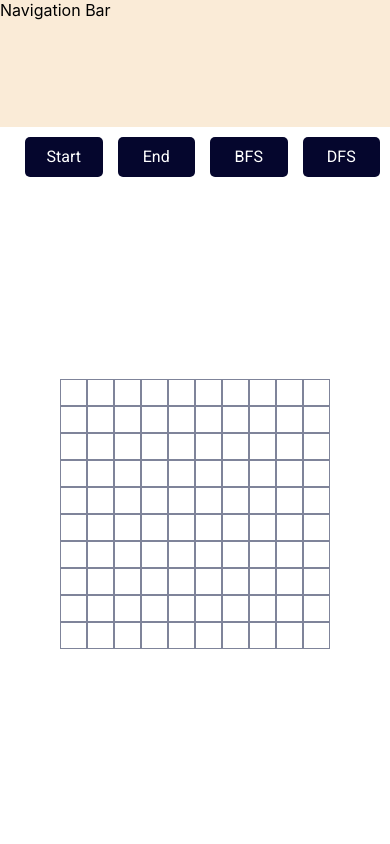
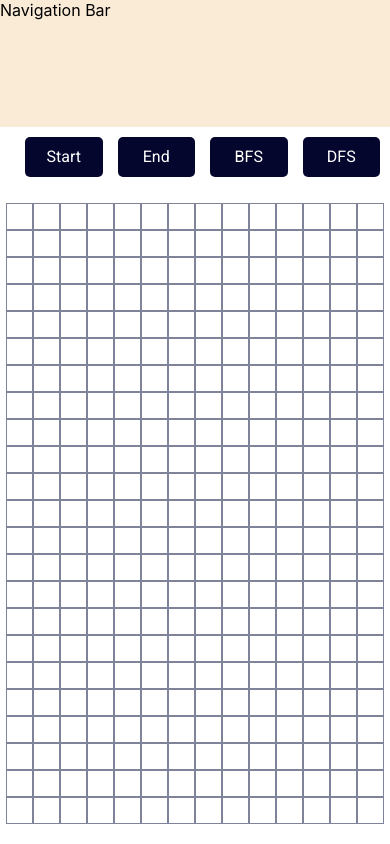
Before and after one commit to KshitizPratap/graph_visualizer, a React (Create React App) app: page / in a window 390 px wide. Built offline with nearby package versions, Linux system fonts and the light colour scheme; a web font is replaced by a local one.

Commit message:
made responsive

```diff
--- a/src/container/GraphVisualizer.js
+++ b/src/container/GraphVisualizer.js
@@ -16,22 +16,35 @@ function GraphVisualizer() {
   const [endCoordinate, setEndCoordinate] = useState([]);
 
   const [prevWall, setPrevWall] = useState([-1, -1]);
+  const [reload, setReload] = useState(false);
 
   useEffect(() => {
-    let temp = Array(10)
+    let height = window.innerHeight;
+    let width = window.innerWidth;
+
+    let row = parseInt(width/27);
+    let col = parseInt((0.8*height)/29)
+
+    let temp = Array(row)
       .fill(0)
-      .map((row) => new Array(10).fill(false));
+      .map((row) => new Array(col).fill(false));
     setVisited(temp);
 
-    let arr = Array(10)
+    let arr = Array(row)
       .fill(0)
-      .map((row) => new Array(10).fill(0));
+      .map((row) => new Array(col).fill(0));
 
-    for (let i = 0; i < 10; i++) {
-      for (let j = 0; j < 10; j++) arr[i][j] = [i, j];
+    for (let i = 0; i < row; i++) {
+      for (let j = 0; j < col; j++) arr[i][j] = [i, j];
     }
     setGrid(arr);
-  }, []);
+  }, [reload]);
+
+  const reportWindowSize = () => {
+    setReload(prev => !prev);
+  }
+
+  window.onresize = reportWindowSize;
 
   const startHandler = () => {
     setStart(true);
@@ -62,8 +75,6 @@ function GraphVisualizer() {
   const mouseMoveHandler = (row, col) => {
     if (wall && (row !== prevWall[0] || col != prevWall[1])) {
       setPrevWall([row, col]);
-
-      console.log(row, col);
 
       setVisited((temp) => {
         temp[row][col] = true;
@@ -161,7 +172,7 @@ function GraphVisualizer() {
           arr[animated[i - 1][0]].children[animated[i - 1][1]].className =
             classes.animatedNodes;
         }
-      }, 20 * i);
+      }, 25 * i);
     }
 
     if (
@@ -174,7 +185,7 @@ function GraphVisualizer() {
     } else {
       setTimeout(() => {
         alert("Path not found");
-      }, 21 * animated.length);
+      }, 26 * animated.length);
     }
   };
 
```
